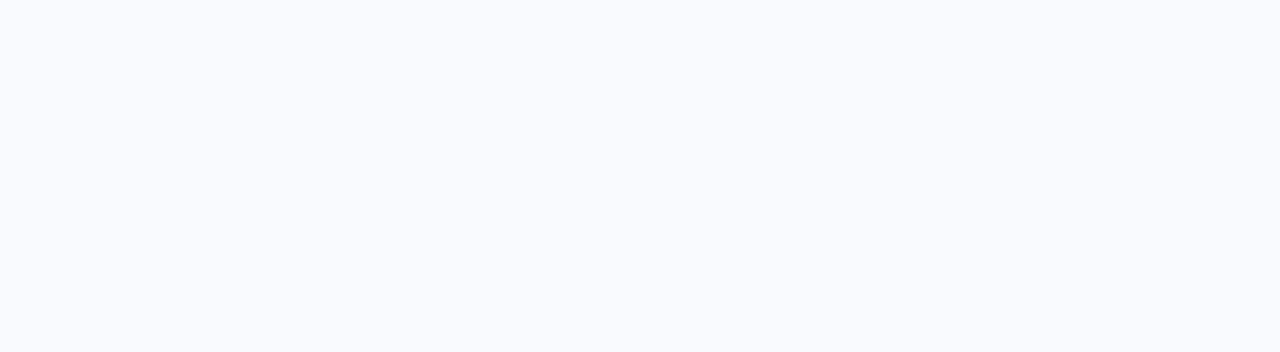
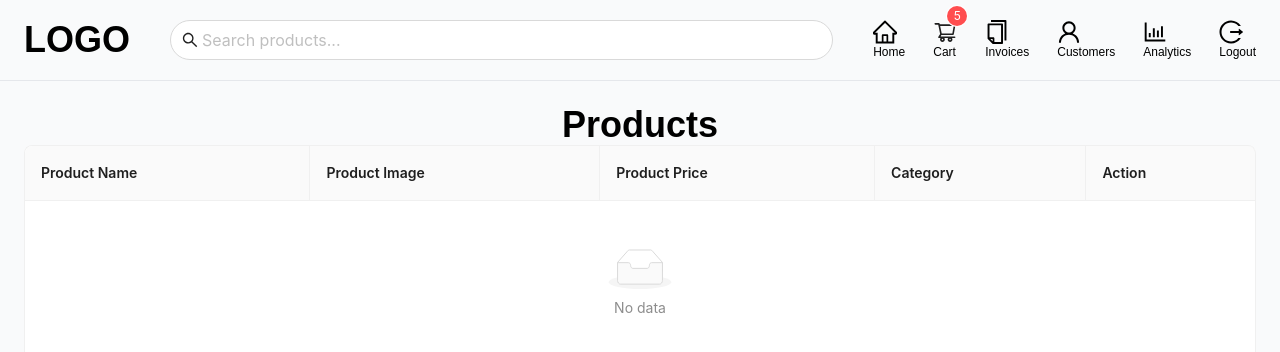
Before and after one commit to eflatuna/mern_pos_application, a React (Create React App) app in the folder client/: page /products in a window 1280 px wide. Before the commit this address had no page. Shown: the top 352 px of the page. Built offline with nearby package versions, Linux system fonts and the light colour scheme.

Commit message:
`Added ProductPage component and updated routes and Products component to include product functionality`

```diff
--- a/client/src/App.jsx
+++ b/client/src/App.jsx
@@ -4,6 +4,7 @@
 import InvoicePage from "./pages/InvoicePage";
 import CustomerPage from "./pages/CustomerPage";
 import AnalyticPage from "./pages/AnalyticPage";
+import ProductPage from "./pages/ProductPage";
 import Register from "./pages/auth/Register";
 import Login from "./pages/auth/Login";
 
@@ -16,6 +17,7 @@
 				<Route path="/invoices" element={<InvoicePage />} />
 				<Route path="/customers" element={<CustomerPage />} />
 				<Route path="/analytics" element={<AnalyticPage />} />
+				<Route path="/products" element={<ProductPage />} />
 				<Route path="/register" element={<Register />} />
 				<Route path="/login" element={<Login />} />
 			</Routes>
--- /dev/null
+++ b/client/src/components/products/EditProduct.jsx
@@ -0,0 +1,123 @@
+import { Button, Form, Input, message, Modal, Table } from "antd";
+import { useState } from "react";
+
+const EditProduct = ({
+	isEditModalOpen,
+	setIsEditModalOpen,
+	categories,
+	setCategories,
+}) => {
+	const [editingRow, setEditingRow] = useState(null);
+	const onFinish = (values) => {
+		try {
+			fetch("http://localhost:5000/api/categories/update-category", {
+				method: "PUT",
+				body: JSON.stringify({
+					...values,
+					categoryId: editingRow._id,
+				}),
+				headers: {
+					"Content-Type": "application/json; charset=UTF-8",
+				},
+			});
+			message.success("Category has been updated");
+			setCategories(
+				categories.map((item) => {
+					if (item._id === editingRow?._id) {
+						return { ...item, title: values.title };
+					}
+					return item;
+				})
+			);
+		} catch (error) {
+			message.error("Failed to update category");
+			console.log(error);
+		}
+	};
+
+	const deleteCategory = (id) => {
+		if (window.confirm("Are you sure you want to delete this category?")) {
+			try {
+				fetch("http://localhost:5000/api/categories/delete-category", {
+					method: "DELETE",
+					body: JSON.stringify({
+						categoryId: id,
+					}),
+					headers: {
+						"Content-Type": "application/json; charset=UTF-8",
+					},
+				});
+				message.success("Category has been deleted");
+				setCategories(categories.filter((item) => item._id !== id));
+			} catch (error) {
+				message.error("Failed to delete category");
+				console.log(error);
+			}
+		}
+	};
+
+	const columns = [
+		{
+			title: "Product Name",
+			dataIndex: "title",
+			render: (_, record) => {
+				if (record._id === editingRow?._id) {
+					return (
+						<Form.Item className="mb-0" name="title">
+							<Input defaultValue={record.title} />
+						</Form.Item>
+					);
+				} else {
+					return <p>{record.title}</p>;
+				}
+			},
+		},
+		{ title: "Product Image", dataIndex: "img" },
+		{ title: "Product Price", dataIndex: "price" },
+		{ title: "Category", dataIndex: "category" },
+		{
+			title: "Action",
+			dataIndex: "action",
+			render: (_, record) => {
+				return (
+					<div>
+						{" "}
+						<Button
+							type="link"
+							onClick={() => setEditingRow(record)}
+							className="pl-0"
+						>
+							Edit
+						</Button>
+						<Button
+							type="link"
+							htmlType="submit"
+							className="!text-gray-500"
+						>
+							Save
+						</Button>
+						<Button
+							type="link"
+							danger
+							onClick={() => deleteCategory(record._id)}
+						>
+							Delete
+						</Button>
+					</div>
+				);
+			},
+		},
+	];
+	return (
+		<Form onFinish={onFinish}>
+			<Table
+				bordered
+				dataSource={categories}
+				columns={columns}
+				rowKey={"_id"}
+			/>
+		</Form>
+	);
+};
+
+export default EditProduct;
--- a/client/src/components/products/Products.jsx
+++ b/client/src/components/products/Products.jsx
@@ -2,10 +2,12 @@
 import ProductItem from "./ProductItem";
 import { EditOutlined, PlusOutlined } from "@ant-design/icons";
 import AddProduct from "./AddProduct";
+import { useNavigate } from "react-router-dom";
 
 const Products = ({ categories, setCategories }) => {
 	const [products, setProducts] = useState([]);
 	const [isAddModalOpen, setIsAddModalOpen] = useState(false);
+	const navigate = useNavigate("/products");
 
 	useEffect(() => {
 		const getProducts = async () => {
@@ -34,7 +36,10 @@
 				/>
 			</div>
 			<div className="product-item border hover:shadow-lg cursor-pointer transition-all select-none bg-orange-800 flex items-center justify-center hover:opacity-90 min-h-[180px]">
-				<EditOutlined className="text-white md:text-2xl" />
+				<EditOutlined
+					className="text-white md:text-2xl"
+					onClick={() => navigate("/products")}
+				/>
 			</div>
 			<AddProduct
 				isAddModalOpen={isAddModalOpen}
--- /dev/null
+++ b/client/src/pages/ProductPage.jsx
@@ -0,0 +1,16 @@
+import Header from "../components/Header/Header";
+import EditProduct from "../components/products/EditProduct";
+
+const ProductPage = () => {
+	return (
+		<>
+			<Header />
+			<div className="px-6">
+				<h1 className="text-4xl font-bold text-center">Products</h1>
+				<EditProduct />
+			</div>
+		</>
+	);
+};
+
+export default ProductPage;
```
